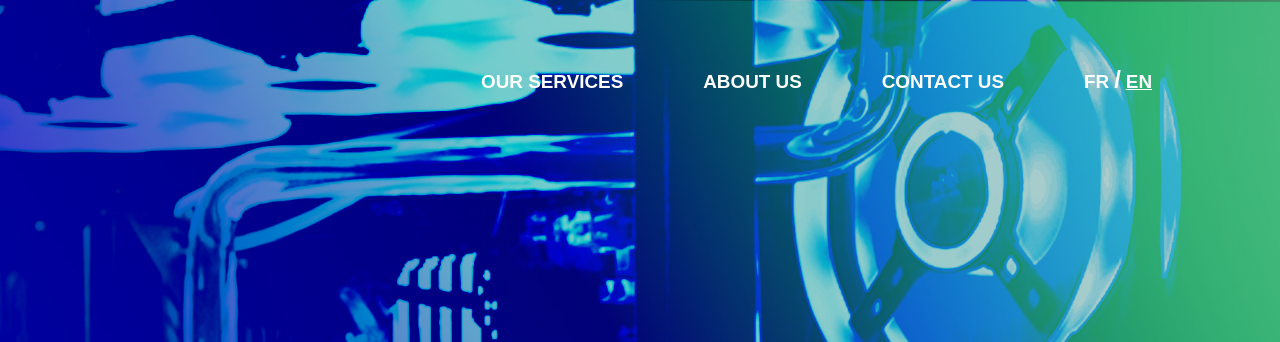
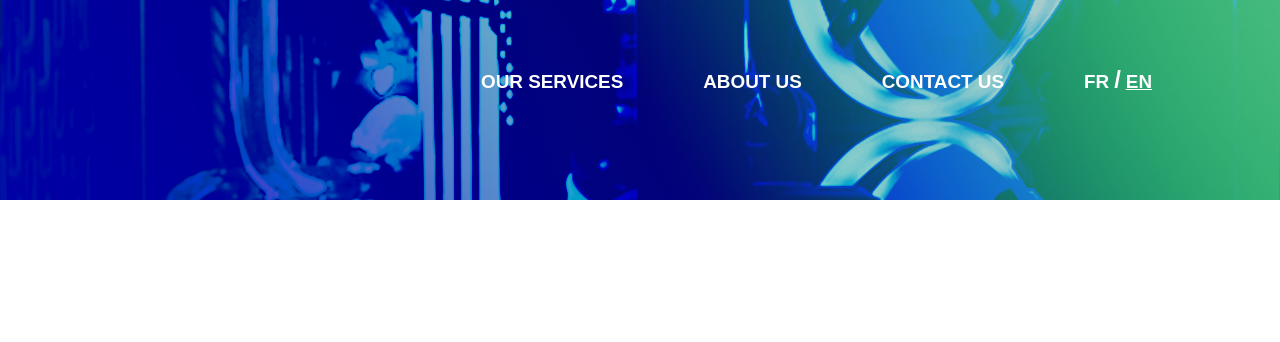
Before and after one commit to Praximis-Design/D-votech-PC, a Gatsby site: page / in a window 1280 px wide. Shown: the top 342 px of the page. Built offline with nearby package versions, Linux system fonts and the light colour scheme; Gatsby itself is replaced by a stand-in of ours.

Commit message:
Update app.css

```diff
--- a/src/app.css
+++ b/src/app.css
@@ -254,7 +254,7 @@ th:not([align]) {
 }
 
 .headerTitleContainer {
-  height: 100vh;
+  height: 200px;
   max-width: 100%;
   background-size: cover;
   background-position: center;
```
